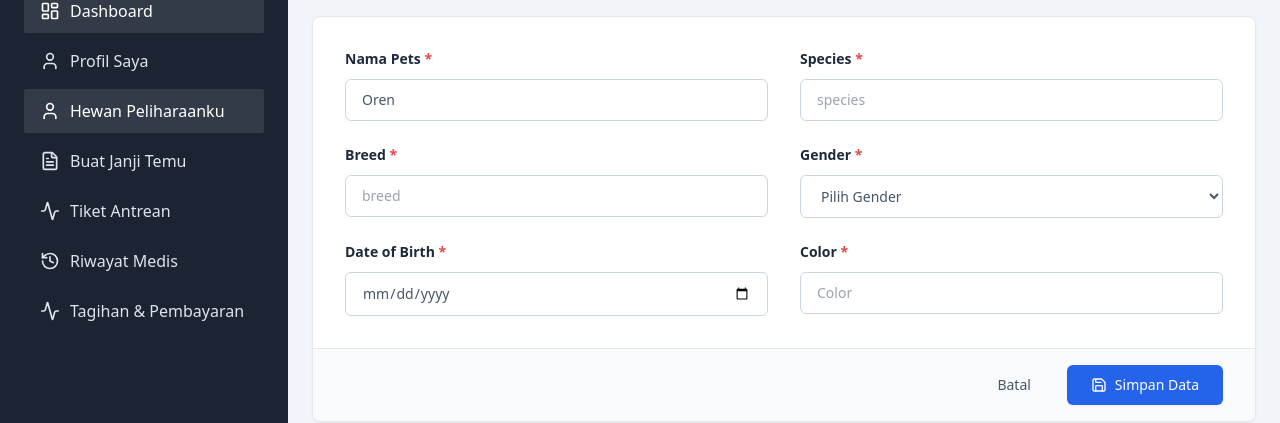
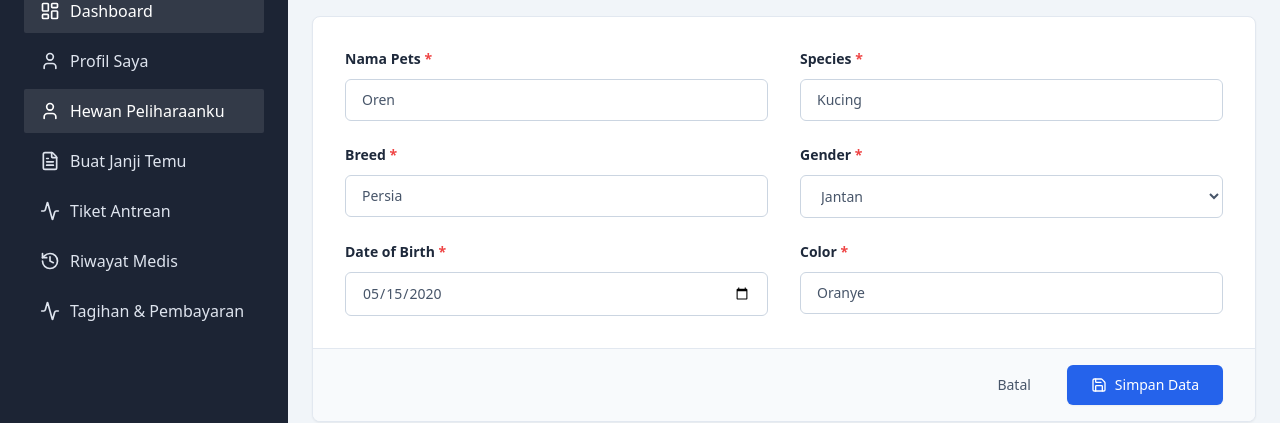
Before and after one commit to kkirayu/student-fe, a React (Vite) app: page /owner/pets/edit/1 in a window 1280 px wide. Shown: the part 159-582 px from the top of the page. Built offline with nearby package versions, Linux system fonts and the light colour scheme.

Commit message:
feat: create owner dashboard and pet management pages for profile details and registration forms

```diff
--- a/src/pages/owner/MyPets/PetForm.jsx
+++ b/src/pages/owner/MyPets/PetForm.jsx
@@ -14,7 +14,7 @@ const PetForm = () => {
   useEffect(() => {
     if (isEditMode) {
       setFormData({
-        name: 'Oren', email: 'bunga@zetaconnect.com', phone: '081298765432', role: 'Dokter', password: '', status: 'Aktif',
+        name: 'Oren', species: 'Kucing', breed: 'Persia', gender: 'Jantan', dob: '2020-05-15', color: 'Oranye',
       });
     }
   }, [isEditMode]);
@@ -149,7 +149,7 @@ const PetForm = () => {
           <div className="flex items-center justify-end gap-3 border-t border-slate-200 bg-slate-50 px-6 py-4 sm:px-8">
             <button
               type="button"
-              onClick={() => navigate('/admin/staff')}
+              onClick={() => navigate('/owner/pets')}
               className="rounded-md px-6 py-2.5 text-sm font-medium text-slate-600 transition-all hover:bg-slate-200 hover:text-slate-900"
             >
               Batal
```
Also changed, not shown: src/pages/owner/MyPets/PetDetail.jsx (+0 -9 lines), src/pages/owner/Dashboard.jsx (line endings or trailing spaces).
